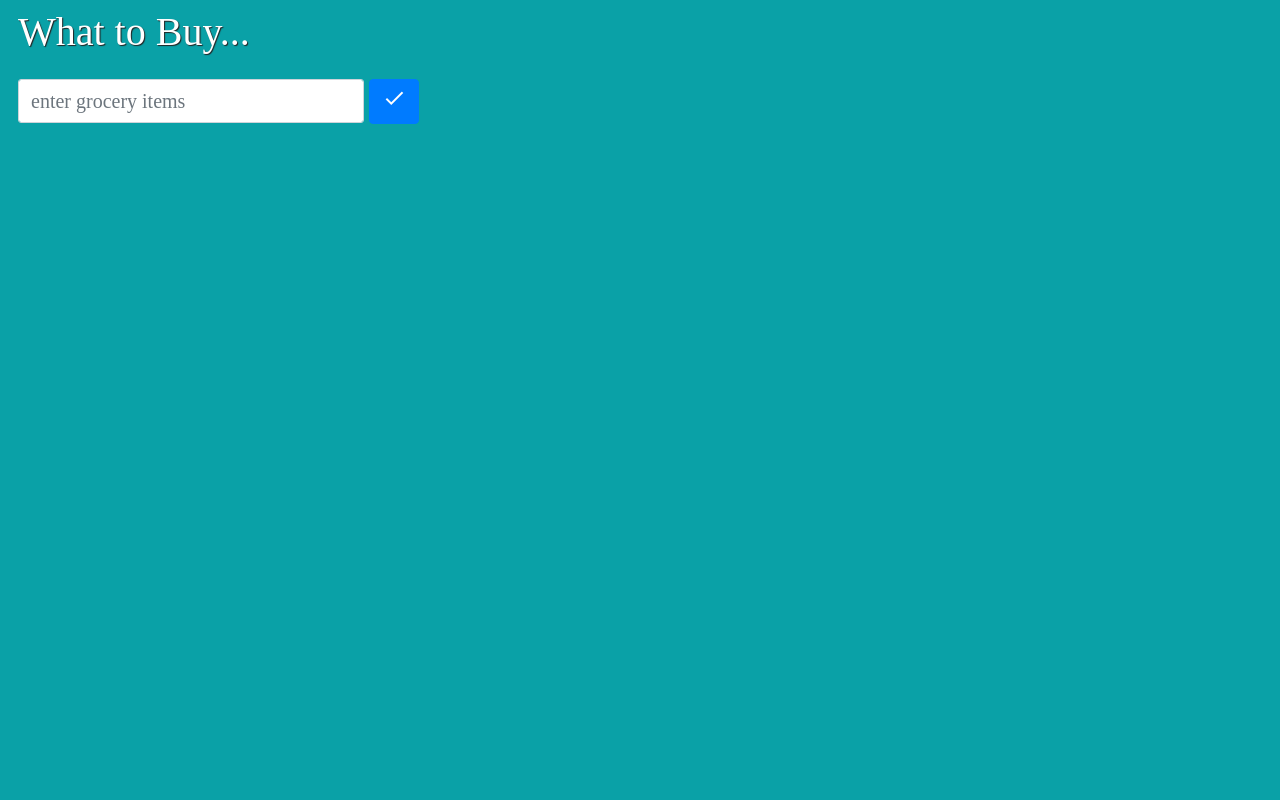
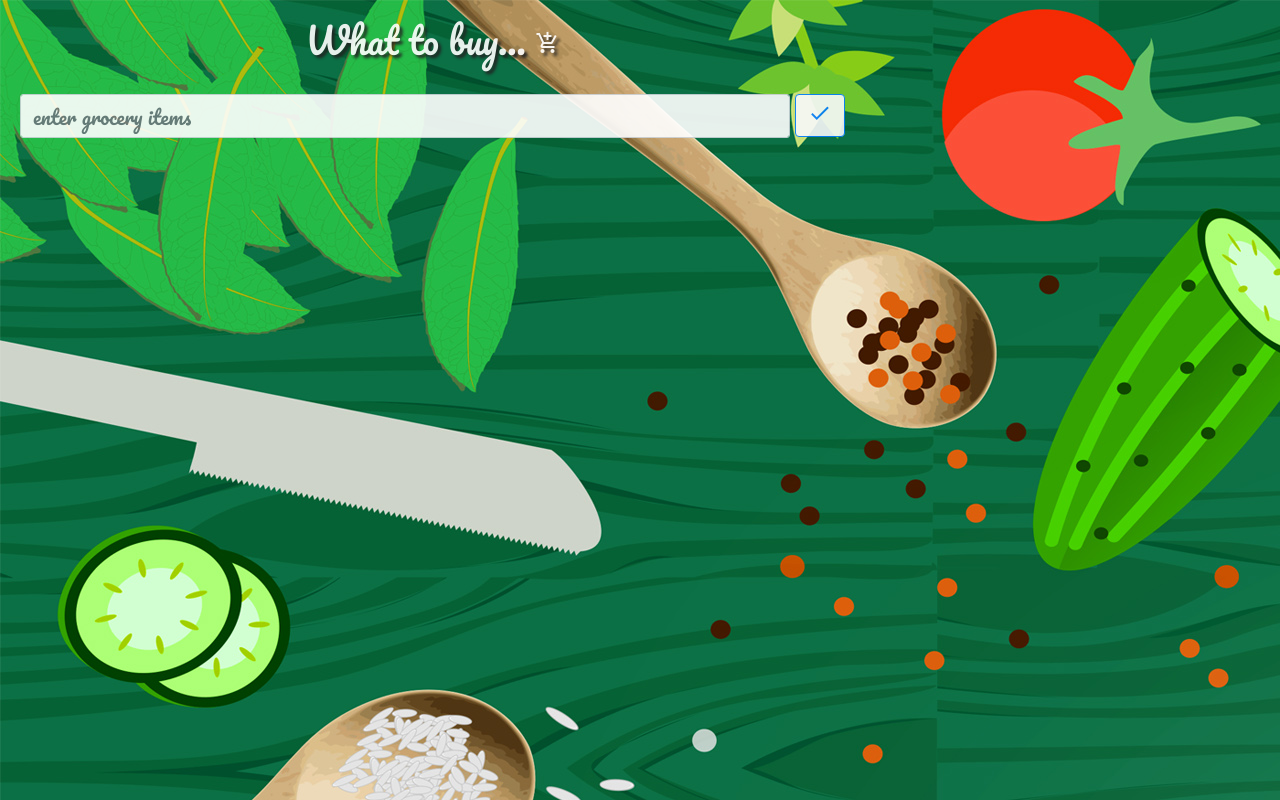
Before and after one commit to vcthuang/GroceryListManager, an Angular app: page / in a window 1280 px wide. Built offline with nearby package versions, Linux system fonts and the light colour scheme.

Commit message:
complete

```diff
--- a/src/app/grocery/grocery.component.css
+++ b/src/app/grocery/grocery.component.css
@@ -1,36 +1,41 @@
-h1 {
-  font-family: 'Ubuntu', ;
-  margin-left: 10px;
-  text-shadow: 1px 1px 1px #222;
+#input-label {
+  font-size: 36px;
+  text-shadow: 3px 3px 3px #222;
 }
 
 .input-group {
   padding-top: 15px;
-  margin-left: 10px;
 }
 
+/* make the search box round */
 #txtSearch {
   font-size:  20px;
   border-radius: 3px;
 }
+
+/* give some space between the input box and the button*/
 .input-group-btn {
   padding-left: 5px;
 }
 
+/* increase the font size and leave some space between the input box*/
 .list-group {
-  font-size: 20px;
+  text-align: left;
   padding-top: 25px;
-  margin-left: 10px;
 }
 
+/* right align and color the pencil icon blue*/
 .edit-icons {
   color: blue;
   padding: 5px 5px 5px 5px;
   vertical-align: middle;
+  float: right;
 }
 
+/* right align and color the delete icon red*/
 .delete-icons {
   color: red;
   padding: 5px 5px 5px 5px;
   vertical-align: middle;
+  float: right;
 }
--- a/src/app/grocery/grocery.component.html
+++ b/src/app/grocery/grocery.component.html
@@ -1,16 +1,29 @@
 <div>
-  <h1> What to Buy... </h1>
-
   <div class="row">
-    <div class="col-xs-6 col-md-4">
+    <div class="col-xs-6 col-md-8 col-lg-8">
+      <label for="txtSearch" id="input-label">What to buy...
+        <i class="material-icons">
+          add_shopping_cart
+        </i>
+      </label>
       <div class="input-group">
         <!-- User input box -->
-        <input type="text" class="form-control" placeholder="enter grocery items"
-          id="txtSearch" [(ngModel)]="task.name"/>
+        <!-- User can press enter key or clicking to submit an item -->
+        <input
+          type="text"
+          class="form-control"
+          placeholder="enter grocery items"
+          id="txtSearch"
+          [(ngModel)]="task.name"
+          onkeydown = "if (event.keyCode == 13)
+            document.getElementById('btnInput').click()"/>
 
         <!-- Input item -->
         <div class="input-group-btn">
-          <button class="btn btn-primary" type="button" (click)="onClick()">
+          <button class="btn btn-light btn-outline-primary"
+            id="btnInput"
+            type="button"
+            (click)="onClick()">
             <i class="material-icons">
               done
             </i>
@@ -22,7 +35,14 @@
       <ul class="list-group">
         <li *ngFor="let task of tasks" class="list-group-item list-group-item-secondary">
           <!-- Toggle item -->
-          <span (click)="onStrike(task)" [ngClass]="{'strike': task.strike}"> {{ task.name }}&nbsp;&nbsp;&nbsp;&nbsp;</span>
+          <span (click)="onStrike(task)" [ngClass]="{'strike': task.strike}"> {{ task.name }}</span>
+
+          <!-- Delete item -->
+          <span (click)="onDelete(task)">
+            <i class="material-icons delete-icons">
+              clear
+            </i>
+          </span>
 
           <!-- Edit item -->
           <span (click)="onEdit(task)">
@@ -31,19 +51,8 @@
             </i>
           </span>
 
-          <!-- Delete item -->
-          <span (click)="onDelete(task)">
-            <i class="material-icons delete-icons">
-              clear
-            </i>
-          </span>
         </li>
       </ul>
-
     </div>
   </div>
-
-  <br>
-
-
 </div>
--- a/src/app/grocery/grocery.component.ts
+++ b/src/app/grocery/grocery.component.ts
@@ -38,7 +38,9 @@ export class GroceryComponent implements OnInit {
 
     // add an entry to tasks if it's a new shopping item
     if(this.task.id == 0){
-      this.tasks.push({id: (new Date()).getTime(),name: this.task.name, strike: false});
+      if (this.task.name) {
+        this.tasks.push({id: (new Date()).getTime(),name: this.task.name, strike: false});
+      }
     }
 
     // reset task or otherwise the shopping item will be shown on the input box
--- a/src/index.html
+++ b/src/index.html
@@ -1,3 +1,9 @@
+<!-- WebC6 Assignment 1
+  It is based on
+  https://code.tutsplus.com/tutorials/creating-a-grocery-list-manager-using-angular-part-1-add-display-items--cms-28586
+  https://code.tutsplus.com/tutorials/creating-a-grocery-list-manager-using-angular-part-2-managing-items--cms-28883
+-->
+
 <!doctype html>
 <html lang="en">
 <head>
@@ -8,7 +14,8 @@
   <link rel="icon" type="image/x-icon" href="favicon.ico">
   <!--Use Google Material + Icon -->
   <link href="https://fonts.googleapis.com/icon?family=Material+Icons" rel="stylesheet">
-  <link href="https://fonts.googleapis.com/css?family=Ubuntu&display=swap" rel="stylesheet">
+  <link href="https://fonts.googleapis.com/css?family=Pacifico&display=swap" rel="stylesheet">
+  <link href="https://fonts.googleapis.com/css?family=Indie+Flower|Pacifico&display=swap" rel="stylesheet">
 </head>
 <body>
   <app-root></app-root>
--- a/src/styles.css
+++ b/src/styles.css
@@ -5,5 +5,10 @@
 
 body {
   color: #fff;
-  background-color: rgb(10, 161, 167);
+  font-family: 'Pacifico';
+  text-align: center;
+  margin-left: 20px;
+  background: url('lVeges.jpg');
+  opacity: 0.9;
+  font-size: 20px;
 }
```
Also changed, not shown: lVeges.jpg (added), mVeges.jpg (added).
